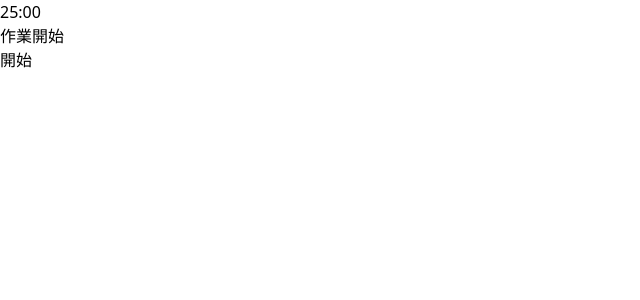
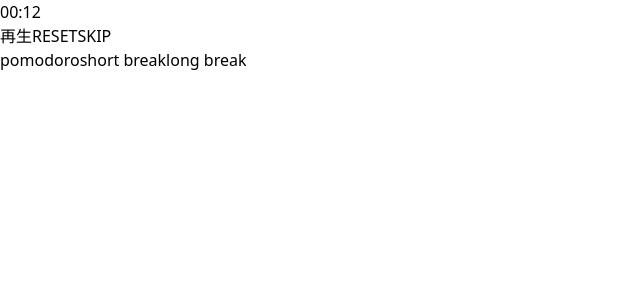
Before and after one commit to yamakai7649/HUKANZEN_APP, a Next.js app: page / in a window 1280 px wide. Shown: the top 300 px of the page, without its empty margins (0-640 px from the left). Built offline with nearby package versions, Linux system fonts and the light colour scheme.

Commit message:
コードの整理

```diff
--- a/src/app/page.tsx
+++ b/src/app/page.tsx
@@ -1,91 +1,8 @@
-"use client"
-
-import { useEffect, useState } from "react";
-
-type Mode = "focus" | "break";
-type Status = "idle" | "running" | "paused";
-
-const FOCUS_TIME = 25 * 60;
-const BREAK_TIME = 5 * 60;
+import { TimerSection } from "@/components/TimerSection";
 
 export default function Home() {
-  const [count, setCount] = useState<number>(0);
-  const [limit, setLimit] = useState<number>(FOCUS_TIME);
-  const [mode, setMode] = useState<Mode>("focus");
-  const [status, setStatus] = useState<Status>("idle");
-  const remainingTime = limit - count;
-
-  if (remainingTime <= 0) {
-      setCount(0);
-      setLimit(mode === "focus" ? BREAK_TIME : FOCUS_TIME);
-      setMode(mode === "focus" ? "break" : "focus");
-      setStatus("idle");
-  };
-
-  const formatTime = (seconds :number) => {
-    const m = Math.floor(seconds / 60);
-    const s = seconds % 60;
-
-    return `${m.toString().padStart(2, "0")}:${s.toString().padStart(2, "0")}`;
-  };
-
-  const handleStartTimer = () => setStatus("running");
-
-  const handleToggleTimer = (e: React.MouseEvent<HTMLButtonElement>) => {
-    setStatus(e.currentTarget.value as Status);
-  };
-
-  const handleReset = () => {
-    setCount(0);
-    setLimit(mode === "focus" ? FOCUS_TIME : BREAK_TIME);
-    setStatus("idle");
-  };
-
-  const handleSkip = () => {
-    setCount(0);
-    setMode(mode === "focus" ? "break" : "focus");
-    setLimit(mode === "focus" ? BREAK_TIME : FOCUS_TIME);
-    setStatus("idle");
-
-  }
-
-  useEffect(() => {
-    if (status !== "running") return;
-
-    const timerId = setInterval(() => setCount(prev => prev + 1), 1000);
-
-    return () => {
-      clearInterval(timerId);
-    };
-  }, [status]);
 
   return (
-    <>
-      <h1>{formatTime(remainingTime)}</h1>
-      <h2>
-        {
-          mode === "focus" ?
-            status === "idle" ?
-              "作業開始"
-              :
-              "作業中"
-            :
-            status === "idle" ?
-              "休憩開始"
-              :
-              "休憩中"
-        }
-      </h2>
-      {
-        status === "idle" ?
-          <button onClick={handleStartTimer}>開始</button>
-          :
-          <>
-            <button onClick={handleToggleTimer} value={status === "running" ? "paused" : "running"}>{status === "running" ? "一時停止" : "再生"}</button>
-            <button onClick={handleReset}>リセット</button>
-            <button onClick={handleSkip}>スキップ</button>
-          </>
-      }
-    </>
+    <TimerSection/>
   );
 };
--- /dev/null
+++ b/src/components/TimerSection.tsx
@@ -0,0 +1,31 @@
+"use client"
+
+import { usePomodoro } from "@/hooks/usePomodoro";
+
+export const TimerSection = () => {
+  const {
+    status,
+    formatTime,
+    remainingTime,
+    handleToggleTimer,
+    handleReset,
+    handleSkip,
+    handleSwitchMode,
+  } = usePomodoro();
+
+  return (
+    <>
+      <h1>{formatTime(remainingTime)}</h1>
+      <div>
+        <button onClick={handleToggleTimer} value={status === "running" ? "paused" : "running"}>{status === "running" ? "一時停止" : "再生"}</button>
+        <button onClick={handleReset}>RESET</button>
+        <button onClick={handleSkip}>SKIP</button>
+      </div>
+      <div>
+        <button onClick={handleSwitchMode} value="pomodoro">pomodoro</button>
+        <button onClick={handleSwitchMode} value="shortBreak">short break</button>
+        <button onClick={handleSwitchMode} value="longBreak">long break</button>
+      </div>
+    </>
+  );
+};
--- /dev/null
+++ b/src/hooks/usePomodoro.ts
@@ -0,0 +1,80 @@
+import { useState,useEffect } from "react";
+
+type Mode = "pomodoro" | "shortBreak" | "longBreak";
+type Status =  "running" | "paused";
+
+const POMODORO_TIME = 0.2 * 60;
+const SHORT_BREAK_TIME = 5 * 60;
+const LONG_BREAK_TIME = 25 * 60;
+
+export const usePomodoro = () => {
+    const [count, setCount] = useState<number>(0);
+    const [limit, setLimit] = useState<number>(POMODORO_TIME);
+    const [mode, setMode] = useState<Mode>("pomodoro");
+    const [status, setStatus] = useState<Status>("paused");
+    const remainingTime = limit - count;
+
+    const formatTime = (seconds: number) => {
+        const m = Math.floor(seconds / 60);
+        const s = seconds % 60;
+
+        return `${m.toString().padStart(2, "0")}:${s.toString().padStart(2, "0")}`;
+    };
+
+    const switchMode = (nextMode?: Mode) => {
+        const currentMode = nextMode ? nextMode : (mode === "pomodoro" ? "shortBreak" : "pomodoro");
+
+        const TIME_MAP: Record<Mode, number> = {
+            pomodoro: POMODORO_TIME,
+            shortBreak: SHORT_BREAK_TIME,
+            longBreak: LONG_BREAK_TIME,
+        };
+
+        setMode(currentMode);
+        setLimit(TIME_MAP[currentMode]);
+        setCount(0);
+        setStatus("paused");
+    };
+
+    if (remainingTime <= 0) {
+        switchMode();
+    };
+
+    const handleToggleTimer = (e: React.MouseEvent<HTMLButtonElement>) => {
+        setStatus(e.currentTarget.value as Status);
+    };
+
+    const handleReset = () => {
+        setCount(0);
+        setStatus("paused");
+    };
+
+    const handleSkip = () => {
+        switchMode();
+    };
+
+    const handleSwitchMode = (e: React.MouseEvent<HTMLButtonElement>) => {
+        switchMode(e.currentTarget.value as Mode);
+    };
+
+    useEffect(() => {
+        if (status !== "running") return;
+
+        const timerId = setInterval(() => setCount(prev => prev + 1), 1000);
+
+        return () => {
+          clearInterval(timerId);
+        };
+      }, [status, setCount]);
+
+    return {
+        status,
+        setCount,
+        formatTime,
+        remainingTime,
+        handleToggleTimer,
+        handleReset,
+        handleSkip,
+        handleSwitchMode,
+    };
+};
```
